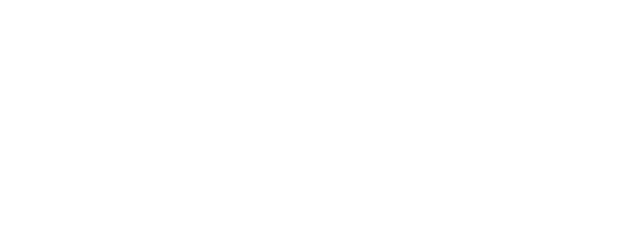
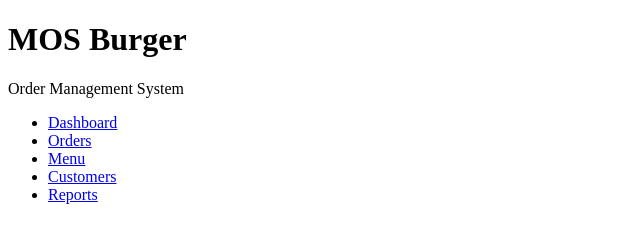
Before and after one commit to NaviGamage/MOSBurger, a plain HTML site: page index.html in a window 1280 px wide. Shown: the whole page, without its empty margins (0-640 px from the left). Drawn offline with Linux system fonts and the light colour scheme.

Commit message:
second commite

```diff
--- a/index.html
+++ b/index.html
@@ -3,9 +3,24 @@
 <head>
     <meta charset="UTF-8">
     <meta name="viewport" content="width=device-width, initial-scale=1.0">
-    <title>Document</title>
+    <title>MOS Burger - Order Management System</title>
 </head>
 <body>
+    <header>
+        <div class="logo">
+            <h1>MOS Burger</h1>
+            <p>Order Management System</p>
+        </div>
+        <nav>
+            <ul>
+                <li><a href="#" class="active" id="dashboard-tab"><i class="fas fa-home"></i> Dashboard</a></li>
+                <li><a href="#" id="orders-tab"><i class="fas fa-list"></i> Orders</a></li>
+                <li><a href="#" id="menu-tab"><i class="fas fa-utensils"></i> Menu</a></li>
+                <li><a href="#" id="customers-tab"><i class="fas fa-users"></i> Customers</a></li>
+                <li><a href="#" id="reports-tab"><i class="fas fa-chart-bar"></i> Reports</a></li>
+            </ul>
+        </nav>
+    </header>
 
 
 </body>
```
